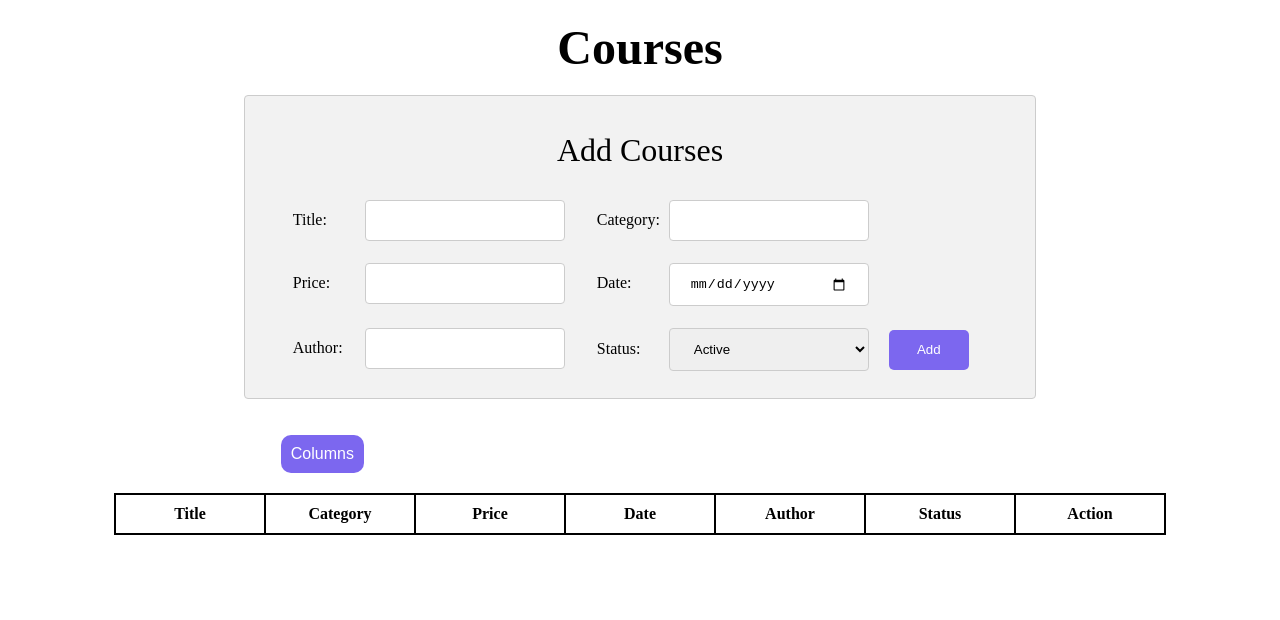
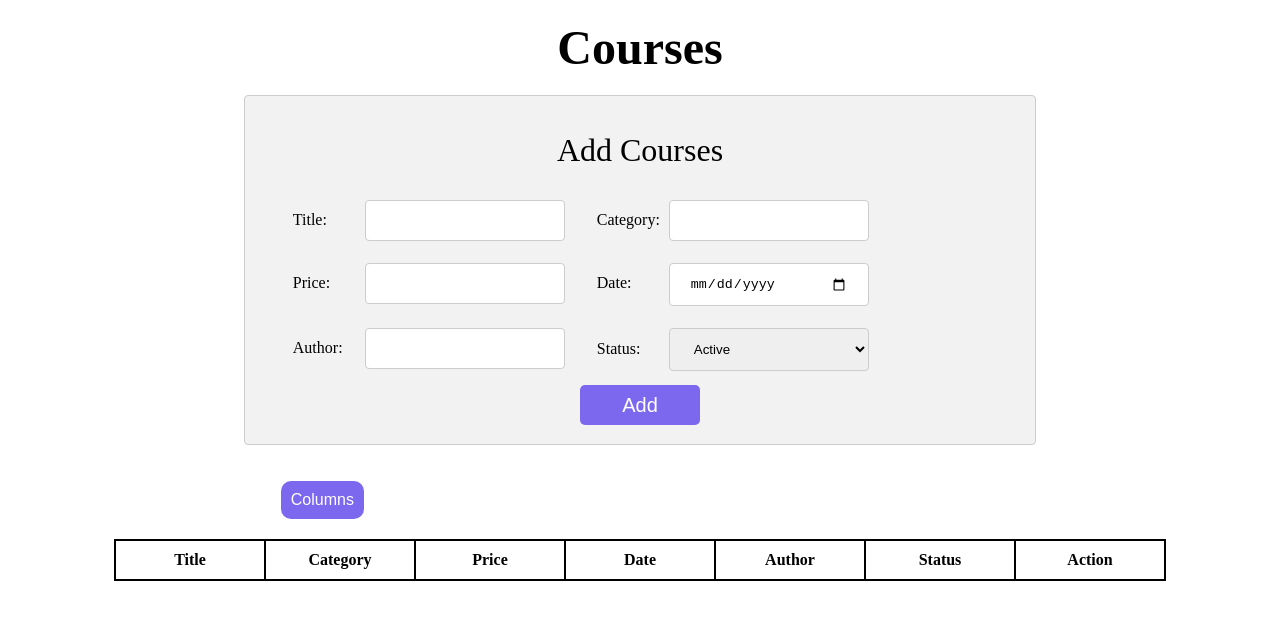
Before and after one commit to its-asif/course-table, a React (Vite) app: page / in a window 1280 px wide. Shown: the top 620 px of the page. Built offline with nearby package versions, Linux system fonts and the light colour scheme.

Commit message:
removed delete feature

```diff
--- a/src/addData/addData.css
+++ b/src/addData/addData.css
@@ -48,6 +48,7 @@
 }
 
 .btn-container{
+    width: 100%;
     display: flex;
     align-items: center;
     justify-content: center;
@@ -55,7 +56,7 @@
 }
 
 .submitBtn{
-    width: 80px;
+    width: 120px;
     height: 40px;
     margin: 0 auto;
     background-color: #7c67ef;
@@ -63,5 +64,7 @@
     border-radius: 5px;
     cursor: pointer;
     border: none;
+    font-size: 20px;
+    font-weight: 100;
 
 }
--- a/src/myTable/MyTable.jsx
+++ b/src/myTable/MyTable.jsx
@@ -33,11 +33,14 @@ const Table = ({ tableHeading, tableData, visibleColumns, setTableData }) => {
     useEffect(() => {
         const handleClick = (e) => {
             if (e.target.classList.contains('delete-btn')) {
+
                 // Handle delete button click
-
-                const rowIndex = e.target.id;
-                tableData.splice(rowIndex, 1);
-                setTableData([...tableData]);
+                // const rowIndex = e.target.id;
+                // console.log(rowIndex);
+                // console.log(tableData);
+                // tableData.splice(rowIndex, 1);
+                // console.log(tableData);
+                // setTableData([...tableData]);
 
 
             } else if (e.target.classList.contains('edit-btn')) {
@@ -117,7 +120,7 @@ const Table = ({ tableHeading, tableData, visibleColumns, setTableData }) => {
                                     {col === "Action" ? (
                                             <div className='button-container'>
                                                 <button className="actionBtn edit-btn" id={rowIndex}>Edit</button>
-                                                <button className="actionBtn delete-btn" id={rowIndex}>Delete</button>
+                                                {/* <button className="actionBtn delete-btn" id={rowIndex}>Delete</button> */}
                                             </div>
                                         ) : (
                                             <div className="rowData" id={rowIndex}>
```
